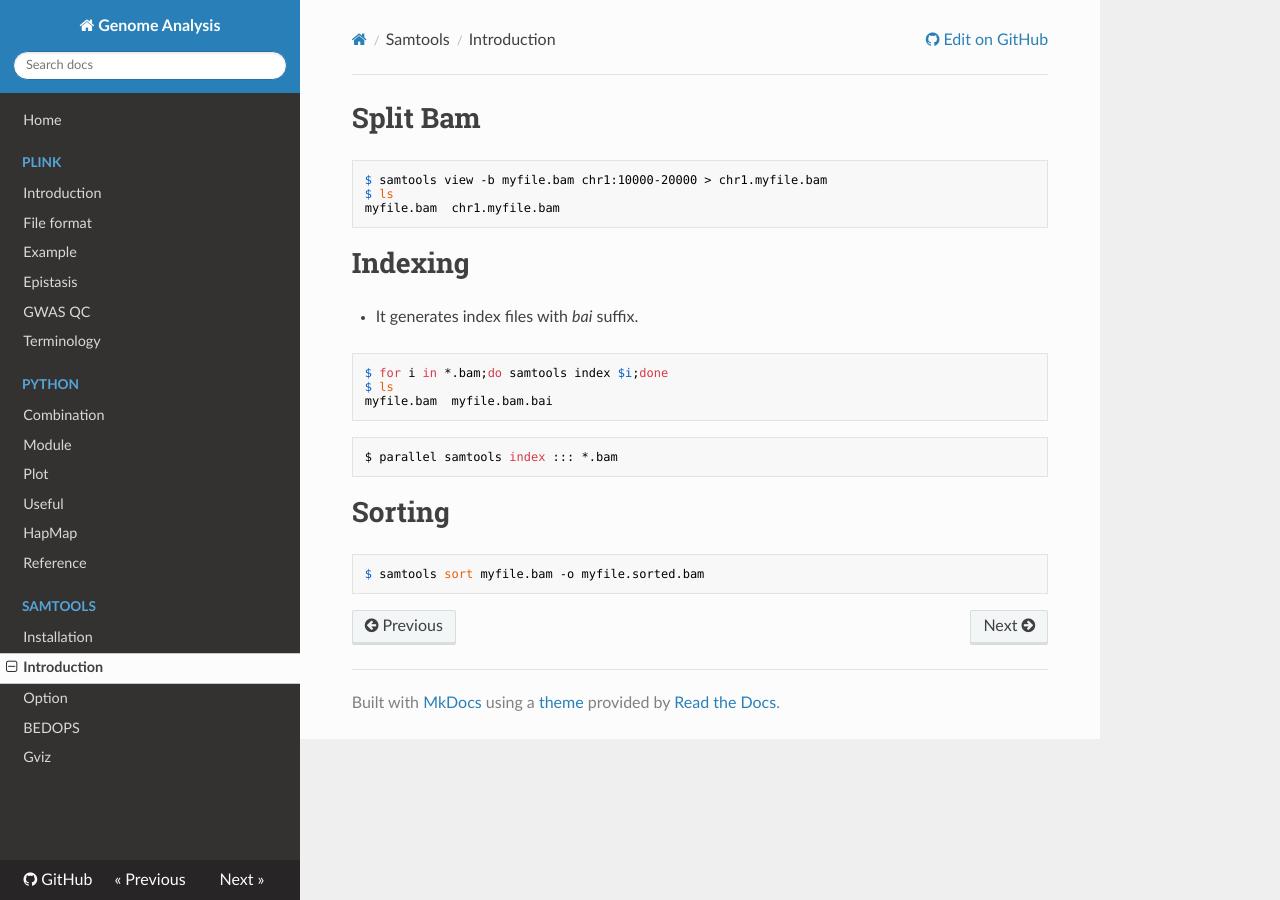
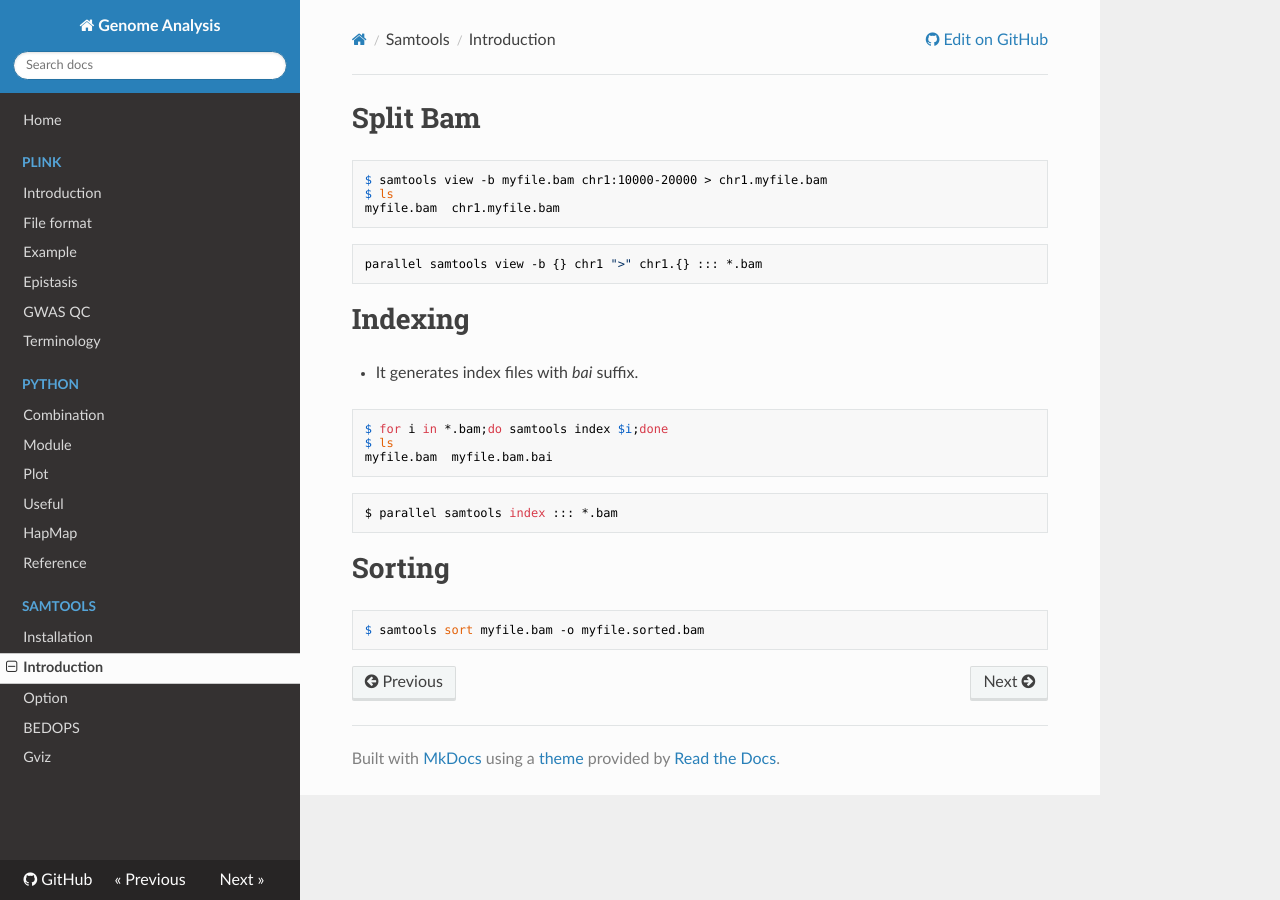
Before and after one commit to WonyoungCho/plink, an MkDocs documentation site: the page built from docs/samtools_int.md, in a window 1280 px wide. Built offline with MkDocs 1.6.1, drawn with Linux system fonts in a browser that asks for light colours; nearby versions of some CDN libraries; old or Windows-style settings are respelled for this version of MkDocs.

Commit message:
Update samtools_int.md

````diff
--- a/docs/samtools_int.md
+++ b/docs/samtools_int.md
@@ -4,6 +4,9 @@
 $ samtools view -b myfile.bam chr1:10000-20000 > chr1.myfile.bam
 $ ls
 myfile.bam  chr1.myfile.bam
+```
+```
+parallel samtools view -b {} chr1 ">" chr1.{} ::: *.bam
 ```
 
 # Indexing
````
